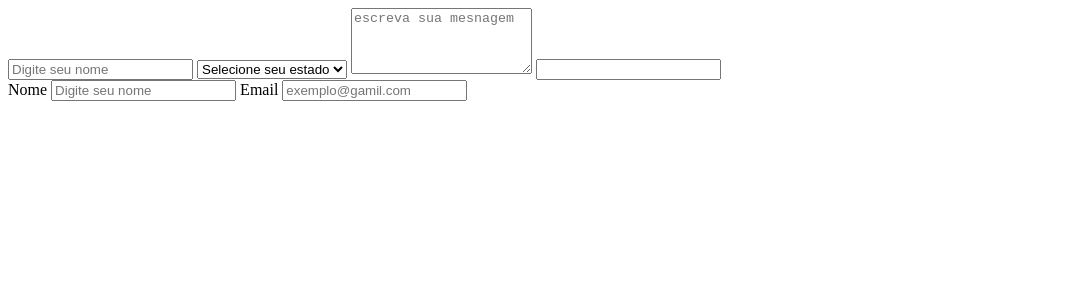
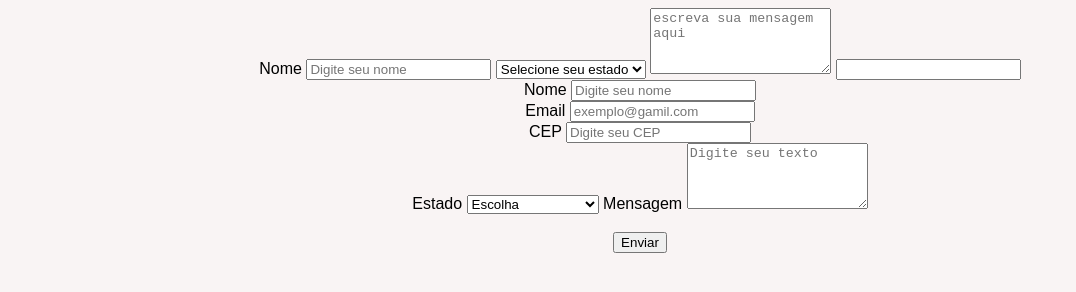
Before and after one commit to Elessandroabreu/MatheusAulaNoite, a plain HTML site: page HtmlSCss.html in a window 1280 px wide. Shown: the whole page, without its empty margins (0-1076 px from the left). Drawn offline with Linux system fonts and the light colour scheme.

Commit message:
iniciando css

```diff
--- a/HtmlSCss.html
+++ b/HtmlSCss.html
@@ -4,27 +4,50 @@
     <meta charset="UTF-8">
     <meta name="viewport" content="width=device-width, initial-scale=1.0">
     <title>Html Sem Estilizacao</title>
+    <link rel="stylesheet" href="style.css">
 </head>
 <body>
 
+     <label>Nome</label>
     <input type="text" name="nome" id="nome" placeholder="Digite seu nome" required/>
-    <select name="estado" required>
+
+        <select name="estado" required>
         <option value="">Selecione seu estado</option>
         <option value="SP"> São Paulo</option>
         <option value="AL"> Alagoas</option>
         <option value="SC"> Santa Catarina</option>
-       <button type="submit">Enviar</button>
+
        </select>
 
-       <textarea name="mensagem" rows="4" placeholder="escreva sua mesnagem"></textarea>
+       <textarea name="mensagem" rows="4" placeholder="escreva sua mensagem aqui"></textarea>
 
   <input type="email" name="email" required />
   <form >
     <label>Nome</label>
-    <input type="text" name="nome" required placeholder="Digite seu nome" />
+    <input type="text" name="nome" required placeholder="Digite seu nome"/> <br>
 
     <label>Email</label>
-    <input type="email" name="email" required placeholder="exemplo@gamil.com" />
+    <input type="email" name="email" required placeholder="exemplo@gamil.com" /><br>
+
+    <label for="cep">CEP</label>
+    <input type="text"
+    name="cep"
+    pattern="\d{5}-?\d{3}"
+    title="Digite seu CEP valido"
+    placeholder="Digite seu CEP" required />
+    <br>
+
+    <label>Estado</label>
+    <select name="estado" required>
+    <option value="">Escolha</option>
+    <option value="AC">Acre</option>
+    <option value="RS">Rio Grande do Sul</option>
+    </select>
+
+    <label>Mensagem</label>
+    <textarea name="mensagem" rows="4" placeholder="Digite seu texto"></textarea>
+    <br><br>
+    <button type="button">Enviar</button>
   </form>
 
 </body>
--- /dev/null
+++ b/style.css
@@ -0,0 +1,10 @@
+
+
+body {
+
+    font-size: 16px;
+    font-family: Arial, sans-serif;
+    background-color: #f9f4f4;
+    text-align: center;
+
+}
```
